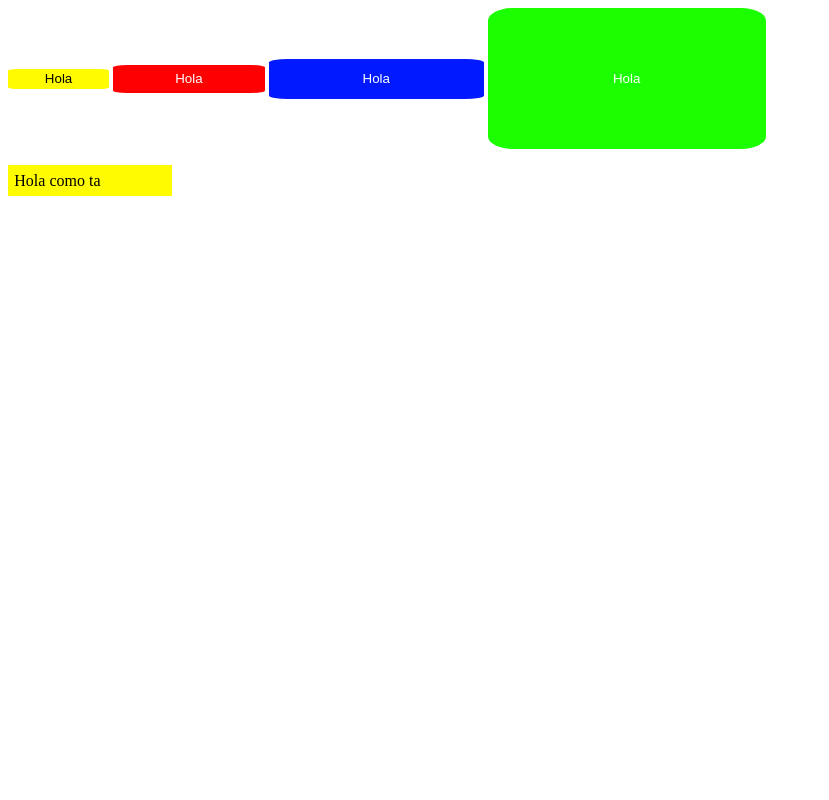
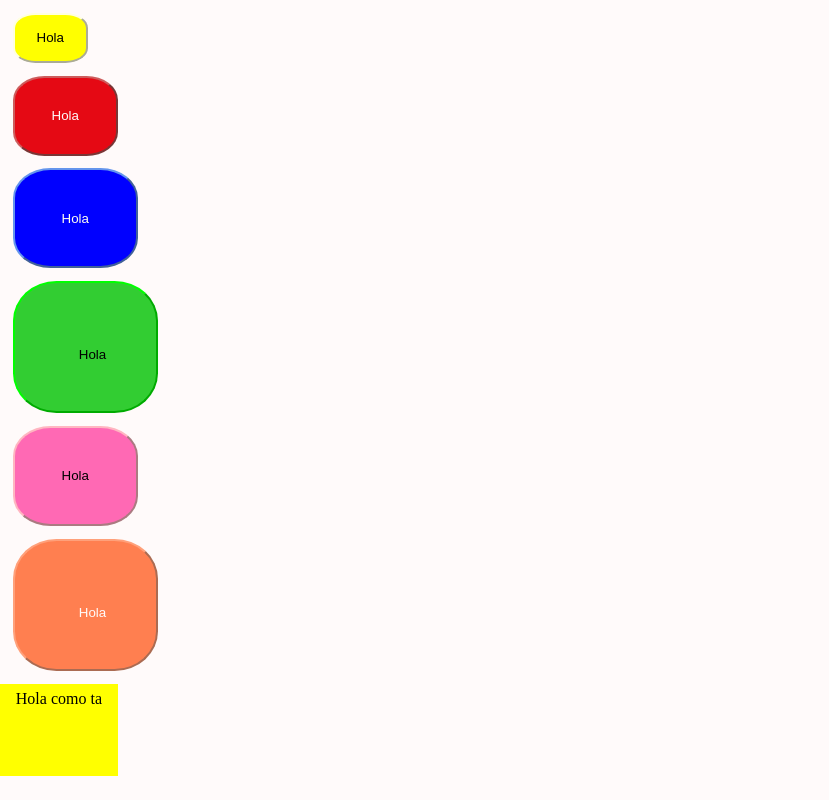
Before and after one commit to Flaremy2000/Components_Styles, a plain HTML site: page index.html in a window 1280 px wide. Shown: the whole page, without its empty margins (0-829 px from the left). Drawn offline with Linux system fonts and the light colour scheme.

Commit message:
No me acuerdo que hice XD

```diff
--- a/index.html
+++ b/index.html
@@ -8,10 +8,12 @@
     <title>Tester</title>
 </head>
 <body>
-    <button class="by l"> Hola </button>
-    <button class="br md"> Hola </button>
-    <button class="bb bg"> Hola </button>
-    <button class="bgr ebg"> Hola </button>
+    <button class="btn y by l"> Hola </button>
+    <button class="btn r md"> Hola </button>
+    <button class="btn b bg"> Hola </button>
+    <button class="btn g ebg"> Hola </button>
+    <button class="btn pk bg"> Hola </button>
+    <button class="btn or ebg"> Hola </button>
     <p class="y md">Hola como ta</p>
 </body>
 </html>
--- a/stylist.css
+++ b/stylist.css
@@ -1,67 +1,76 @@
+/* Bases */
+*{
+    padding: 0 0 0 0;
+    margin: 0 0 0 0;
+}
+body{
+    background-color: #FFFAFA;
+}
 /* Control de colores y letras*/
-
-/*Colores generales*/
 .y {
-    background-color: #FFFB00;
+    background-color: #FFFF00;
+    border-color: #FFFFE0;
 }
 .r {
-    background-color: #FF0000;
+    background-color: #e50914;
+    border-color: #CD5C5C;
+    color: #FFFAFA;
 }
 .b{
-    background-color: #0019FF;
+    background-color: #0000FF;
+    border-color: #6495ED;
+    color: #FFFFF0;
 }
-
-/* Colores para botones*/
-.by{
-    background-color: #FFFB00;
-    border: none;
-    border-radius: 9%;
+.g {
+    background-color: #32CD32;
+    border-color: #00FF00;
 }
-.br{
-    background-color: #FF0000;
-    color: #FFFFFF;
-    border: none;
-    border-radius: 9%;
+.pk{
+    background-color: #FF69B4;
+    border-color: #FFB6C1;
 }
-.bb{
-    background-color: #0019FF;
-    color: #FFFFFF;
-    border: none;
-    border-radius: 9%;
+.or{
+    background-color: #FF7F50;
+    border-color: #FFA07A;
+    color: #FFFAFA;
 }
-.bgr{
-    background-color: #1BFF00;
-    color: #FFFFFF;
-    border: none;
-    border-radius: 9%;
+/* Estilos para botones*/
+.btn{
+    text-align: center;
+    display: block;
+    border-radius: 30%;
+    border: 1% solid;
+    border–top: 4px solid ;
+    border–right: 4px solid ;
+    border–bottom: 1px solid ;
+    border–left: 1px solid ;
+    margin: 1% 0.3% 1% 1%;
 }
-.by:active{
-    background-color: #FDFB68;
+.btn:active{
+    box-shadow: 3px 3px #A9A9A9;
 }
-.br:active{
-    background-color: #FF5454;
-}
-.bb:active{
-    background-color: #5B6BFE;
-}
-.bgr:active{
-    background-color: #88FF7A;
-}
-
 /* Tamaños de Elementos*/
 .l {
-    width: 8%;
+    text-align: center;
+    width: 75px;
+    height: 50px;
     padding: 0.2%;
 }
 .md{
-    width: 12%;
+    text-align: center;
+    width: 105px;
+    height: 80px;
     padding: 0.5%;
 }
 .bg{
-    width: 17%;
+    text-align: center;
+    width: 125px;
+    height: 100px;
     padding: 1%;
 }
 .ebg {
-    width: 22%;
+    text-align: center;
+    width: 145px;
+    height: 120px;
     padding: 5%;
 }
```
